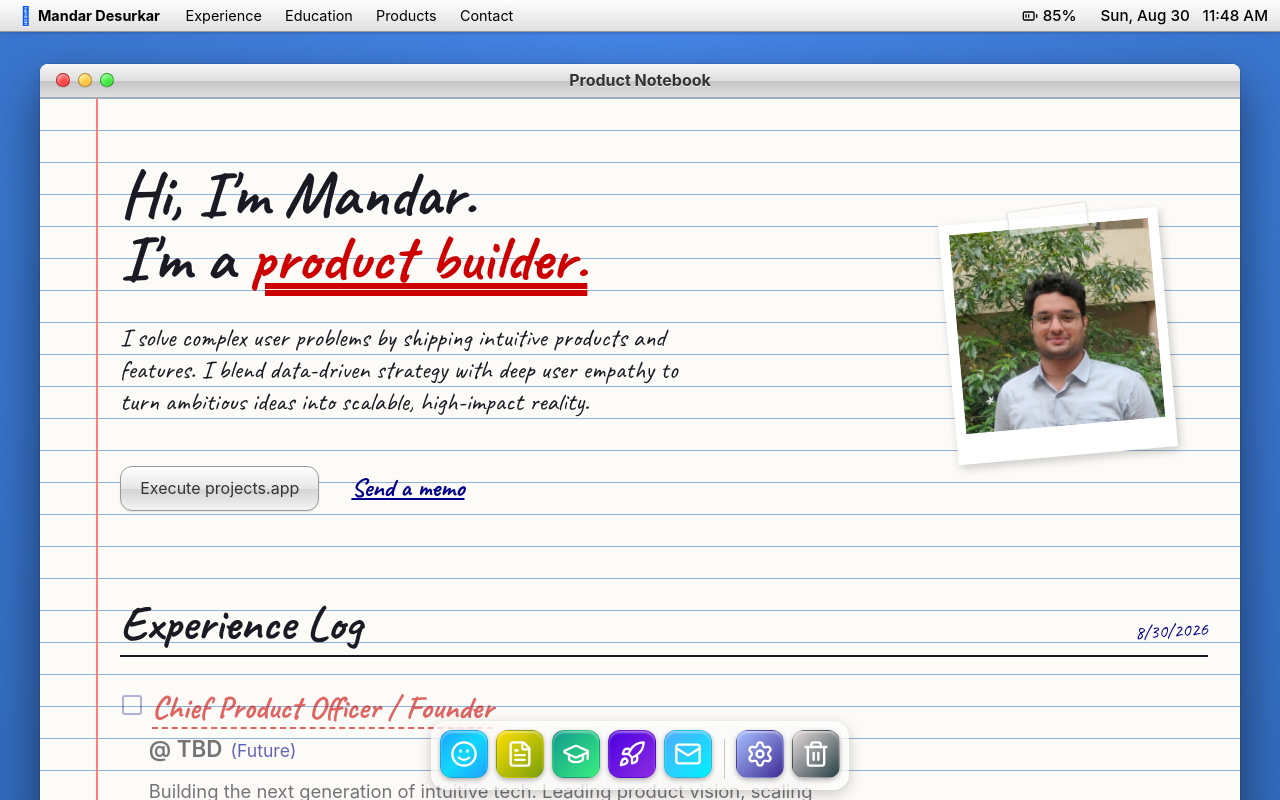
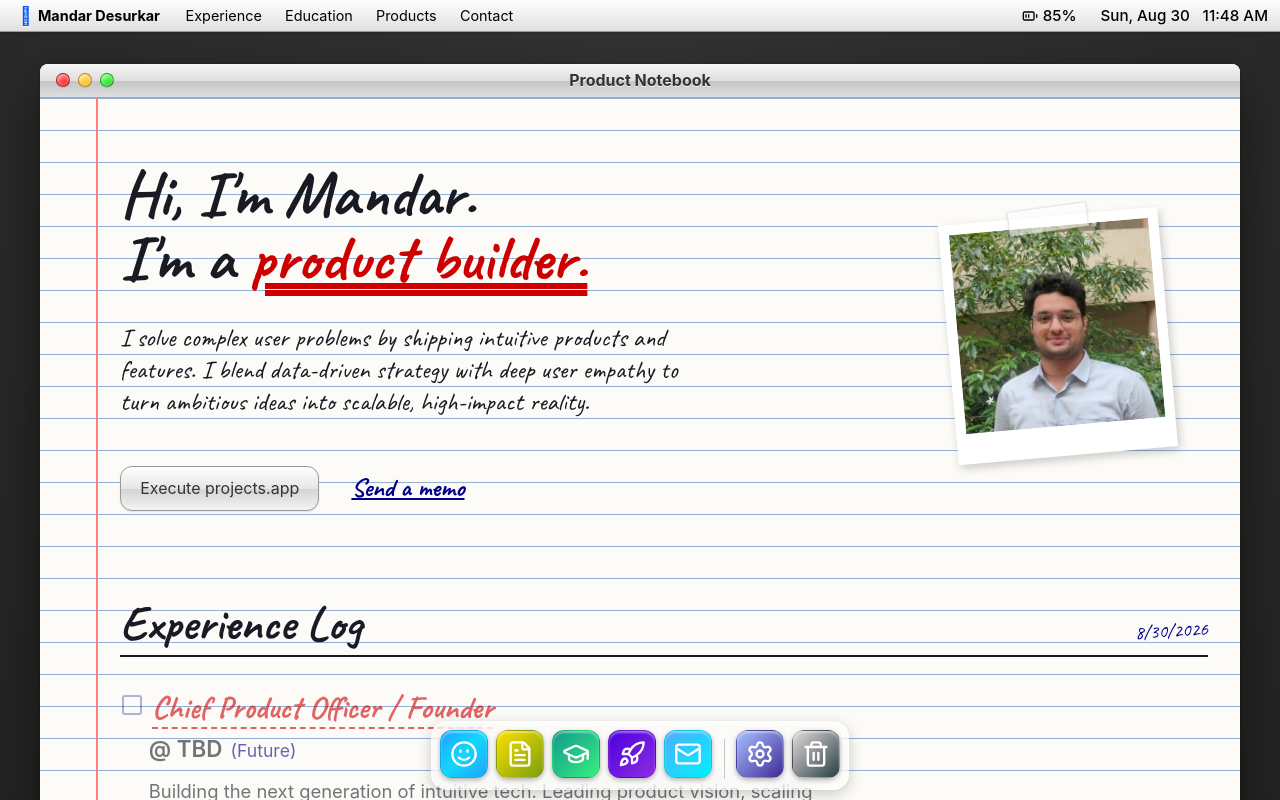
Before and after one commit to Mandar-Desurkar/Mandar-website, a Next.js app: page / in a window 1280 px wide. Shown: the top 800 px of the page. Built offline with nearby package versions, Linux system fonts and the light colour scheme.

Commit message:
style: change OS background from blue to black gradient

```diff
--- a/src/app/globals.css
+++ b/src/app/globals.css
@@ -29,8 +29,8 @@ html,
 body {
   max-width: 100vw;
   overflow-x: hidden;
-  /* Classic Mac OS X Aqua swirl gradient approximation */
-  background: radial-gradient(circle at 50% 0%, #4686e9 0%, #1a4c8a 60%, #0d2951 100%);
+  /* Sleek Black OS background */
+  background: radial-gradient(circle at 50% 0%, #333333 0%, #111111 60%, #000000 100%);
   min-height: 100vh;
   color: var(--os-text);
   font-family: -apple-system, BlinkMacSystemFont, "Segoe UI", Roboto, Helvetica, Arial, sans-serif;
```
